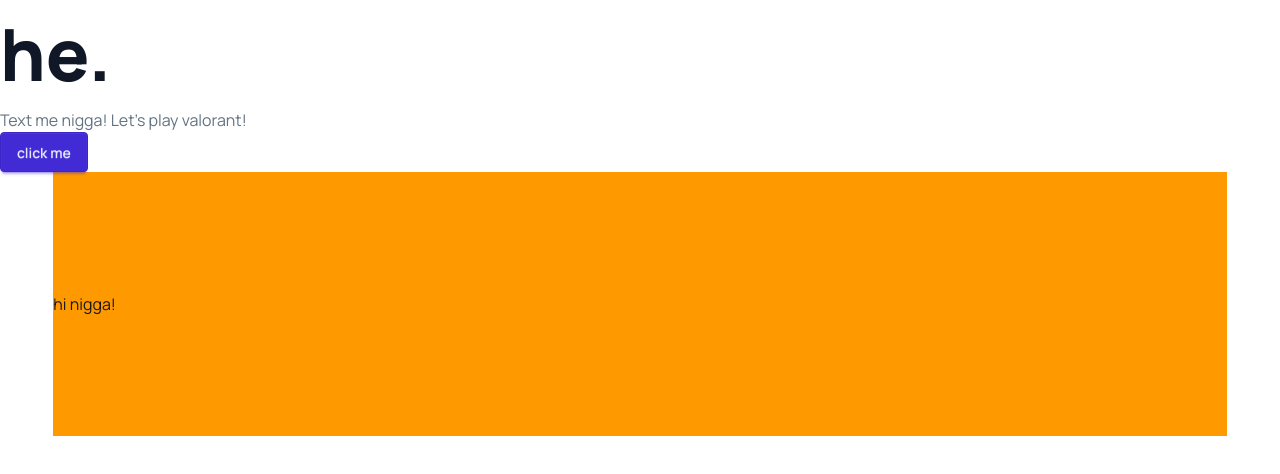
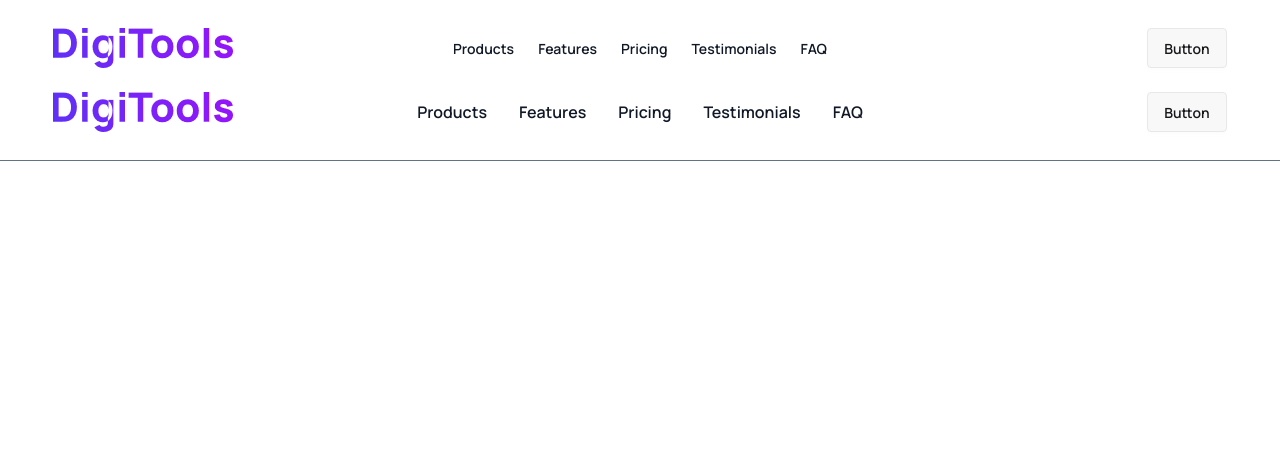
Before and after one commit to ratul-sardar/Programming-Hero-B13-A06, a React (Vite) app: page / in a window 1280 px wide. Shown: the top 474 px of the page. Built offline with nearby package versions, Linux system fonts and the light colour scheme.

Commit message:
made the navbar, need to make the button and the cart icon

```diff
--- a/src/App.jsx
+++ b/src/App.jsx
@@ -1,10 +1,13 @@
+import Navbar from "./components/Navbar/Navbar";
+
 function App() {
   return (
     <>
-      <h1 className="font-extrabold">he.</h1>
-      <p className="">Text me nigga! Let's play valorant!</p>
-      <button className="btn btn-primary">click me</button>
-      <section className="cssContainer ] bg-amber-500">hi nigga!</section>
+      <header className="border-b border-gray shadow-xm">
+        <Navbar></Navbar>
+      </header>
+      <main className=""></main>
+      <footer className=""></footer>
     </>
   );
 }
--- /dev/null
+++ b/src/components/Navbar/Navbar.jsx
@@ -0,0 +1,124 @@
+import brandImage from "../../assets/Brand/DigiTools.png";
+
+const NavLinks = [
+  { name: "Products", url: "#" },
+  { name: "Features", url: "#" },
+  { name: "Pricing", url: "#" },
+  { name: "Testimonials", url: "#" },
+  { name: "FAQ", url: "#" },
+];
+
+export default function Navbar() {
+  return (
+    <nav className="cssContainer py-4">
+      <div className="navbar p-0">
+        {/* Nav Logo*/}
+        <div className="navbar-start">
+          <img src={brandImage} alt="Brand Logo" className="w-45 h-auto" />
+        </div>
+
+        {/* Nav Links*/}
+        <div className="navbar-center hidden lg:flex">
+          <ul className="menu menu-horizontal px-1">
+            {NavLinks.map((link, index) => {
+              return (
+                <li key={index}>
+                  <a
+                    href={link.url}
+                    className="font-semibold text-left text-text-black hover:text-purple"
+                  >
+                    {link.name}
+                  </a>
+                </li>
+              );
+            })}
+          </ul>
+        </div>
+
+        {/* Nav Cta*/}
+        <div className="navbar-end">
+          <a className="btn">Button</a>
+        </div>
+      </div>
+
+      {/* Test*/}
+
+      <div className="navbar p-0">
+        <div className="navbar-start">
+          {/* Mobile Nav*/}
+          <div className="dropdown">
+            {/* Hamburger Button*/}
+            <div
+              tabIndex={0}
+              role="button"
+              className="btn btn-ghost lg:hidden p-0 pr-4"
+            >
+              <svg
+                xmlns="http://www.w3.org/2000/svg"
+                className="h-5 w-5"
+                fill="none"
+                viewBox="0 0 24 24"
+                stroke="currentColor"
+              >
+                {" "}
+                <path
+                  strokeLinecap="round"
+                  strokeLinejoin="round"
+                  strokeWidth="2"
+                  d="M4 6h16M4 12h8m-8 6h16"
+                />{" "}
+              </svg>
+            </div>
+
+            {/* Mobile Links*/}
+            <ul
+              tabIndex="-1"
+              className="space-y-4 dropdown-content bg-base-100 rounded-box z-1 mt-3 w-52 p-2 shadow"
+            >
+              {NavLinks.map((link, index) => {
+                return (
+                  <li key={index}>
+                    <a
+                      href={link.url}
+                      className="font-semibold text-left text-text-black hover:text-purple"
+                    >
+                      {link.name}
+                    </a>
+                  </li>
+                );
+              })}
+            </ul>
+          </div>
+
+          {/* Nav Logo*/}
+          <div className="navbar-start">
+            <img src={brandImage} alt="Brand Logo" className="w-45 h-auto" />
+          </div>
+        </div>
+
+        {/* Desktop Navbar*/}
+        <div className="navbar-center hidden lg:flex">
+          <ul className="flex gap-8 px-1">
+            {NavLinks.map((link, index) => {
+              return (
+                <li key={index}>
+                  <a
+                    href={link.url}
+                    className="font-semibold text-left text-text-black hover:text-purple"
+                  >
+                    {link.name}
+                  </a>
+                </li>
+              );
+            })}
+          </ul>
+        </div>
+
+        {/* Navbar Cta*/}
+        <div className="navbar-end">
+          <a className="btn">Button</a>
+        </div>
+      </div>
+    </nav>
+  );
+}
```
Also changed, not shown: src/assets/Brand/DigiTools.png (added).
